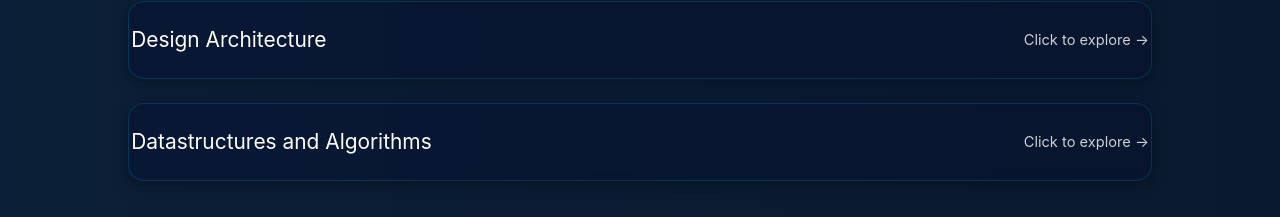
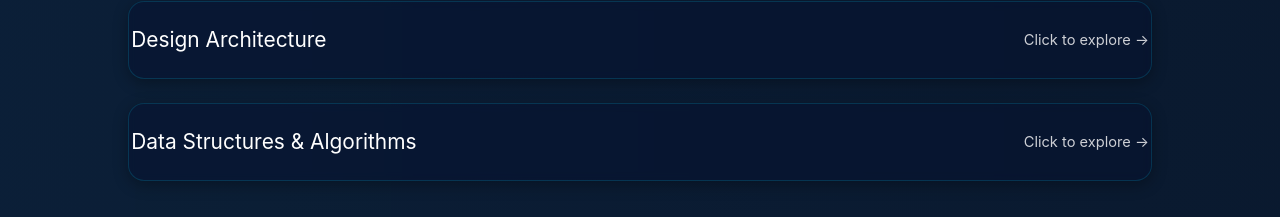
Before and after one commit to Franklin-Osede/Portfolio-Nextjs, a Next.js app: page / in a window 1280 px wide. Shown: the part 2755-2972 px from the top of the page. Built offline with nearby package versions, Linux system fonts and the light colour scheme.

Commit message:
updated knowledge section

```diff
--- a/src/components/KnowledgeBlocks.tsx
+++ b/src/components/KnowledgeBlocks.tsx
@@ -228,7 +228,7 @@ const KnowledgeBlocks = () => {
       ],
     },
     {
-      title: 'Datastructures and Algorithms',
+      title: 'Data Structures & Algorithms',
       topics: [
         {
           label: 'Microservices vs Monolith',
```
